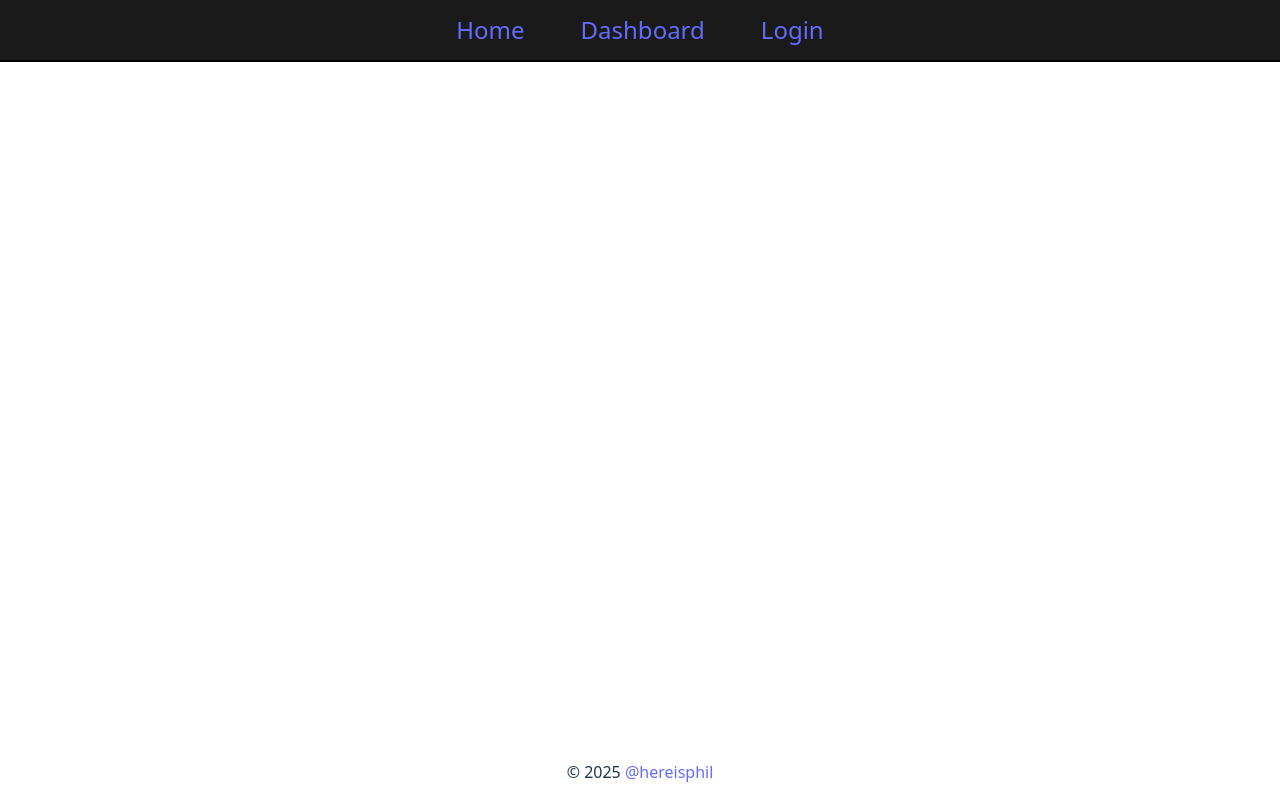
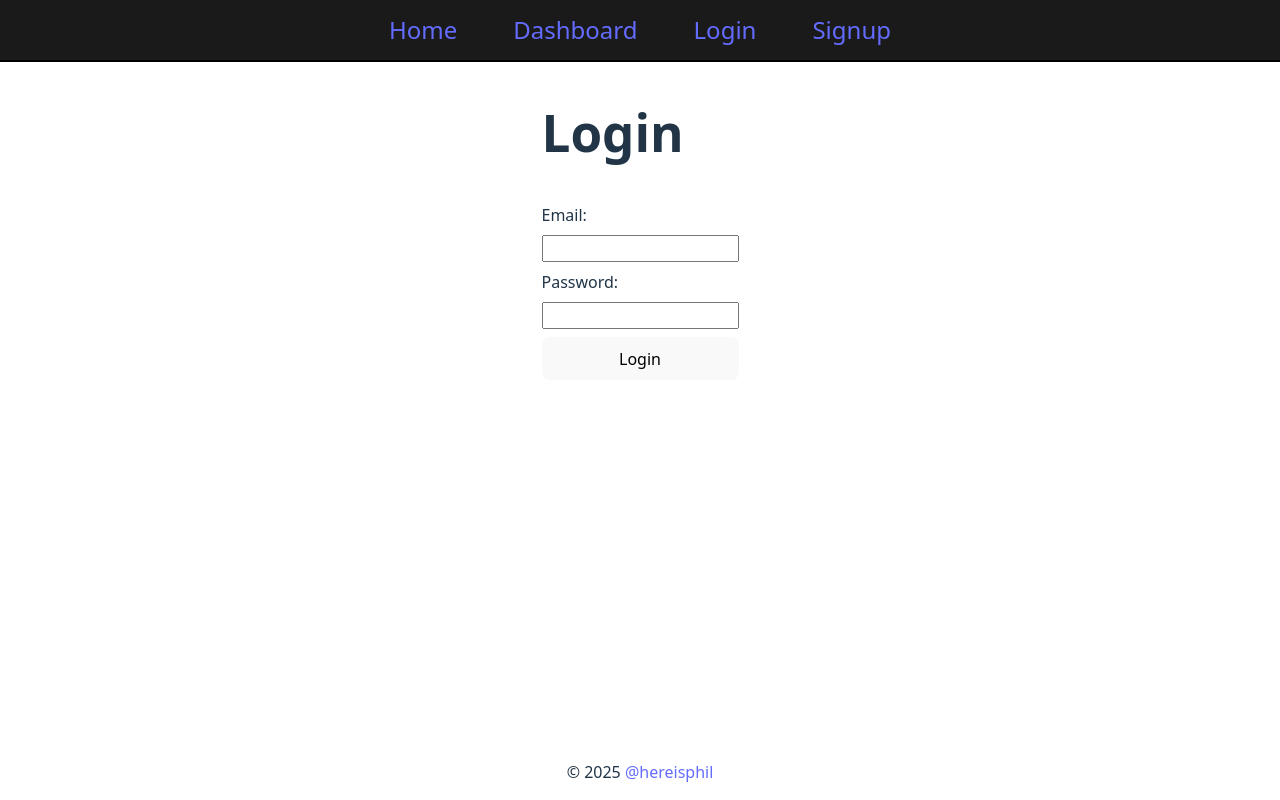
Before and after one commit to CantuPhillip-FS/crudApiDemo, a React (Vite) app in the folder reactjs/: page /login in a window 1280 px wide. Built offline with nearby package versions, Linux system fonts and the light colour scheme.

Commit message:
Created and prepped Signup & Login

```diff
--- a/reactjs/src/App.jsx
+++ b/reactjs/src/App.jsx
@@ -4,6 +4,8 @@ import Footer from "./components/Footer";
 import Navbar from "./components/Navbar";
 import Dashboard from "./pages/Dashboard";
 import Home from "./pages/Home";
+import Login from "./pages/Login";
+import Signup from "./pages/Signup";
 import Student from "./pages/Student";
 
 function App() {
@@ -27,6 +29,8 @@ function App() {
           <Route path="/" element={<Home />} index />
           <Route path="/dashboard" element={<Dashboard />} />
           <Route path="/student/:id" element={<Student />} />
+          <Route path="/login" element={<Login />} />
+          <Route path="/signup" element={<Signup />} />
         </Routes>
       </main>
       <Footer />
--- a/reactjs/src/components/Navbar.jsx
+++ b/reactjs/src/components/Navbar.jsx
@@ -15,9 +15,14 @@ const Navbar = ({ isLoggedIn }) => {
             <Link to="/logout">Logout</Link>
           </li>
         ) : (
-          <li>
-            <Link to="/login">Login</Link>
-          </li>
+          <>
+            <li>
+              <Link to="/login">Login</Link>
+            </li>
+            <li>
+              <Link to="/signup">Signup</Link>
+            </li>
+          </>
         )}
       </nav>
     </header>
--- a/reactjs/src/index.css
+++ b/reactjs/src/index.css
@@ -100,6 +100,10 @@ form {
   gap: 0.5rem;
 }
 
+input {
+  padding: 0.25rem 0.5rem;
+}
+
 @media (prefers-color-scheme: light) {
   :root {
     color: #213547;
--- /dev/null
+++ b/reactjs/src/pages/Login.jsx
@@ -0,0 +1,46 @@
+import { useState } from "react";
+import { useNavigate } from "react-router";
+
+const Login = () => {
+  const navigate = useNavigate();
+  const [email, setEmail] = useState("");
+  const [password, setPassword] = useState("");
+
+  const handleSubmit = async (event) => {
+    event.preventDefault();
+    try {
+      console.log(`${email}, ${password}, clicked!`);
+      // await service
+    } catch (error) {
+      console.log(error);
+    }
+  };
+  return (
+    <section>
+      <h1>Login</h1>
+      <form onSubmit={handleSubmit}>
+        <label htmlFor="email">Email: </label>
+        <input
+          type="email"
+          name="email"
+          id="email"
+          onChange={(e) => setEmail(e.target.value)}
+          required
+        />
+        <label htmlFor="password">Password: </label>
+        <input
+          type="password"
+          name="password"
+          id="password"
+          pattern=".{8,}"
+          title="Must be at least 8 characters long"
+          onChange={(e) => setPassword(e.target.value)}
+          required
+        />
+        <button type="submit">Login</button>
+      </form>
+    </section>
+  );
+};
+
+export default Login;
--- /dev/null
+++ b/reactjs/src/pages/Signup.jsx
@@ -0,0 +1,46 @@
+import { useState } from "react";
+import { useNavigate } from "react-router";
+
+const Signup = () => {
+  const navigate = useNavigate();
+  const [email, setEmail] = useState("");
+  const [password, setPassword] = useState("");
+
+  const handleSubmit = async (event) => {
+    event.preventDefault();
+    try {
+      console.log(`${email}, ${password}, clicked!`);
+      // await service
+    } catch (error) {
+      console.log(error);
+    }
+  };
+  return (
+    <section>
+      <h1>Signup</h1>
+      <form onSubmit={handleSubmit}>
+        <label htmlFor="email">Email: </label>
+        <input
+          type="email"
+          name="email"
+          id="email"
+          onChange={(e) => setEmail(e.target.value)}
+          required
+        />
+        <label htmlFor="password">Password: </label>
+        <input
+          type="password"
+          name="password"
+          id="password"
+          pattern=".{8,}"
+          title="Must be at least 8 characters long"
+          onChange={(e) => setPassword(e.target.value)}
+          required
+        />
+        <button type="submit">Sign Up!</button>
+      </form>
+    </section>
+  );
+};
+
+export default Signup;
```
Also changed, not shown: reactjs/src/services/signupUser.js (added).
